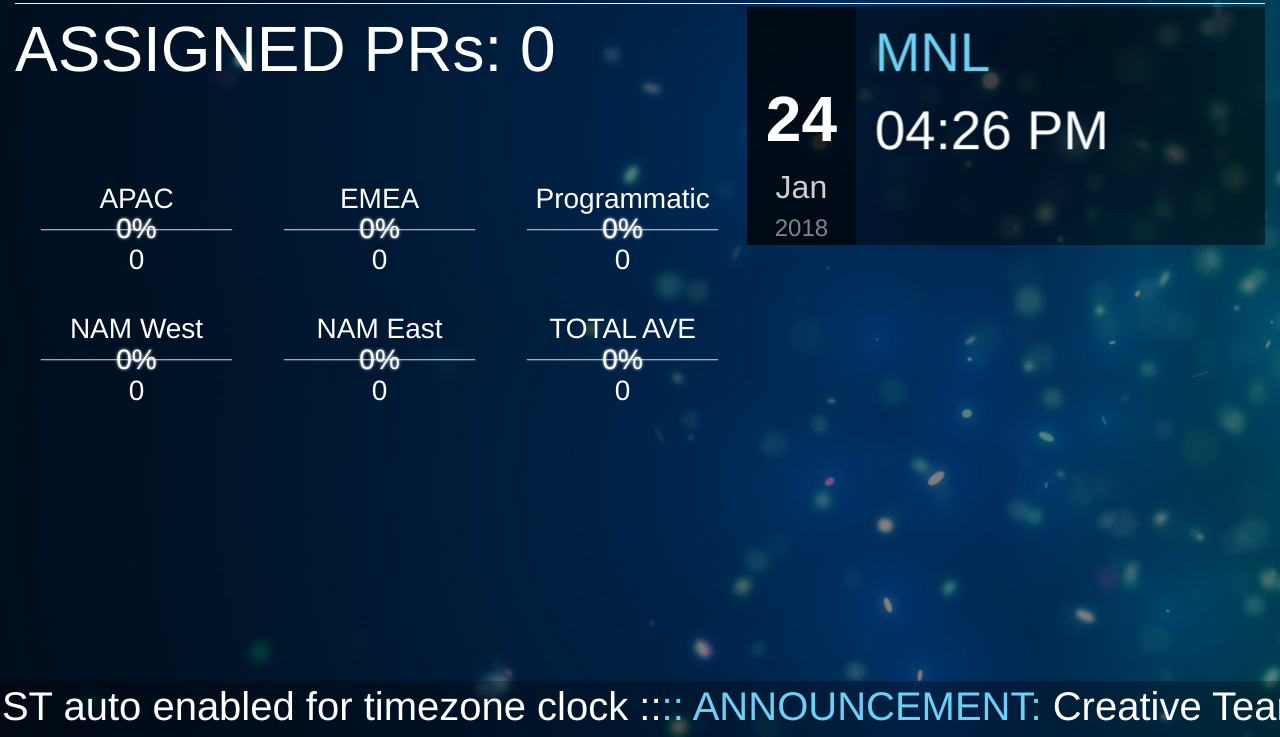
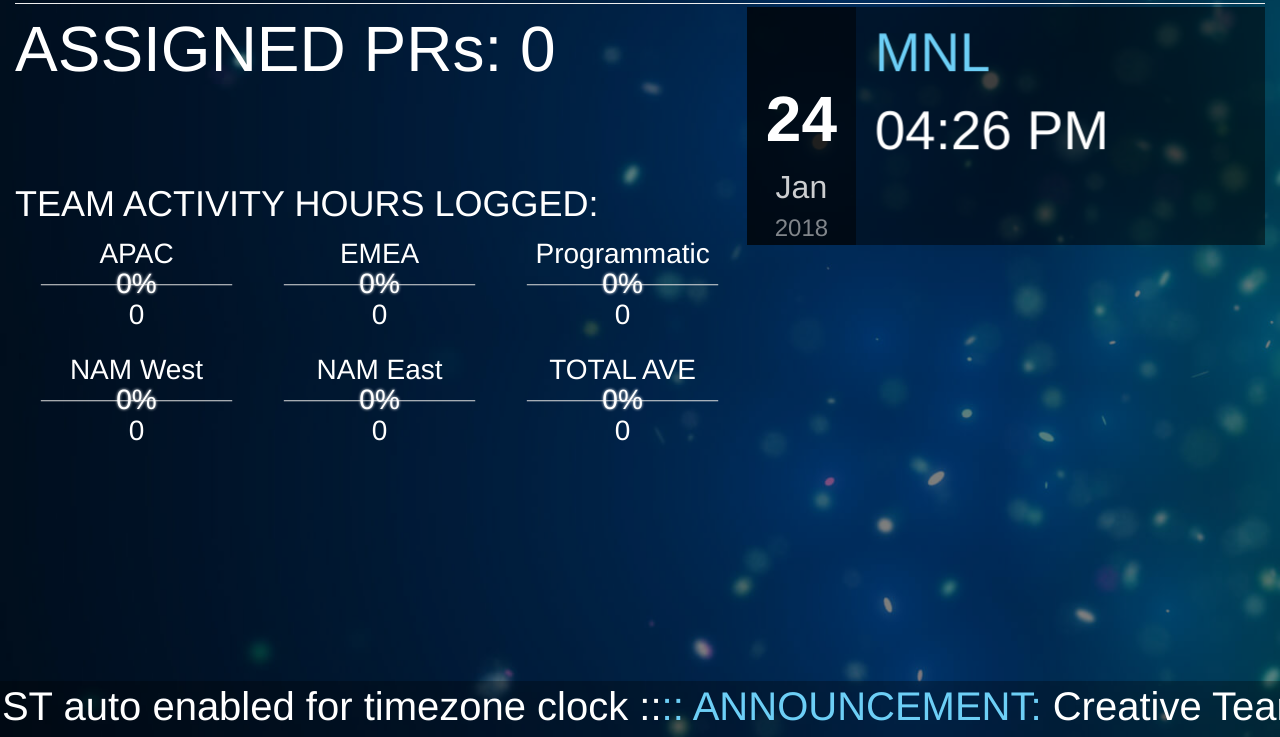
Before and after one commit to rippler7/monitor, a PHP site: page / in a window 1280 px wide. Shown: the part 63-800 px from the top of the page. Run offline with PHP 8.4, Linux system fonts and the light colour scheme; some libraries are stand-ins or nearby versions.

Commit message:
12:26AM 1/25/2018

```diff
--- a/css/style.css
+++ b/css/style.css
@@ -90,7 +90,7 @@ hr{
 .teamDiv{
 	text-align: center;
 	font-size:2.0em;
-	margin:2% auto;
+	margin:0px auto 2% auto;
 }
 
 .ldBar{
--- a/index.html
+++ b/index.html
@@ -61,6 +61,7 @@
 						</div>
 						<div class="row">
 							<div id="bottomLeft">
+								<h1>TEAM ACTIVITY HOURS LOGGED:</h1>
 								<div class="row">
 									<div id="apacDiv" class="col-sm-4 teamDiv">
 										APAC
--- a/js/app.js
+++ b/js/app.js
@@ -69,6 +69,7 @@ function hoursIndicators(bar,hours,total,div){
 	} else {
 		strokeColor = "#FFF";
 	}
+	if(div.toLowerCase() == "#totalline") {strokeColor="#FF0";}
  	bar = new ldBar(div, {
  		"stroke": strokeColor
  	});
```
